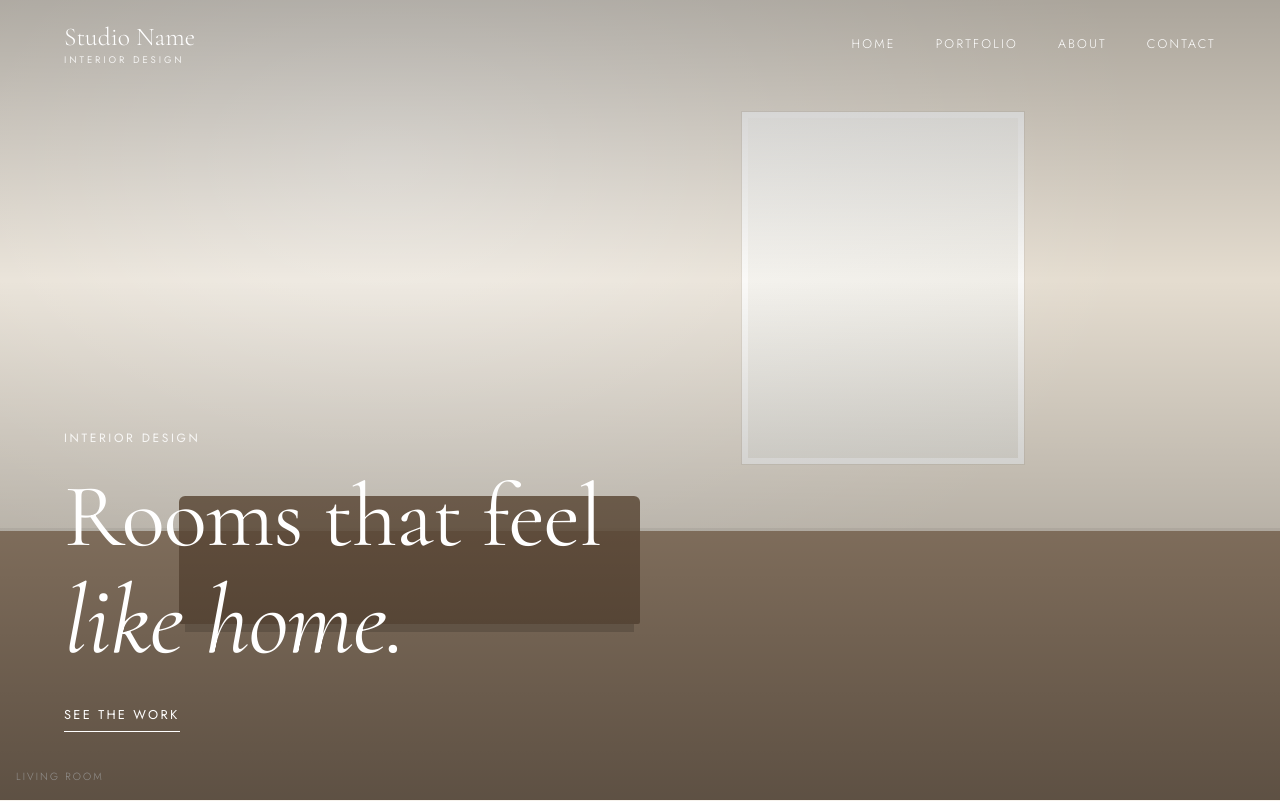
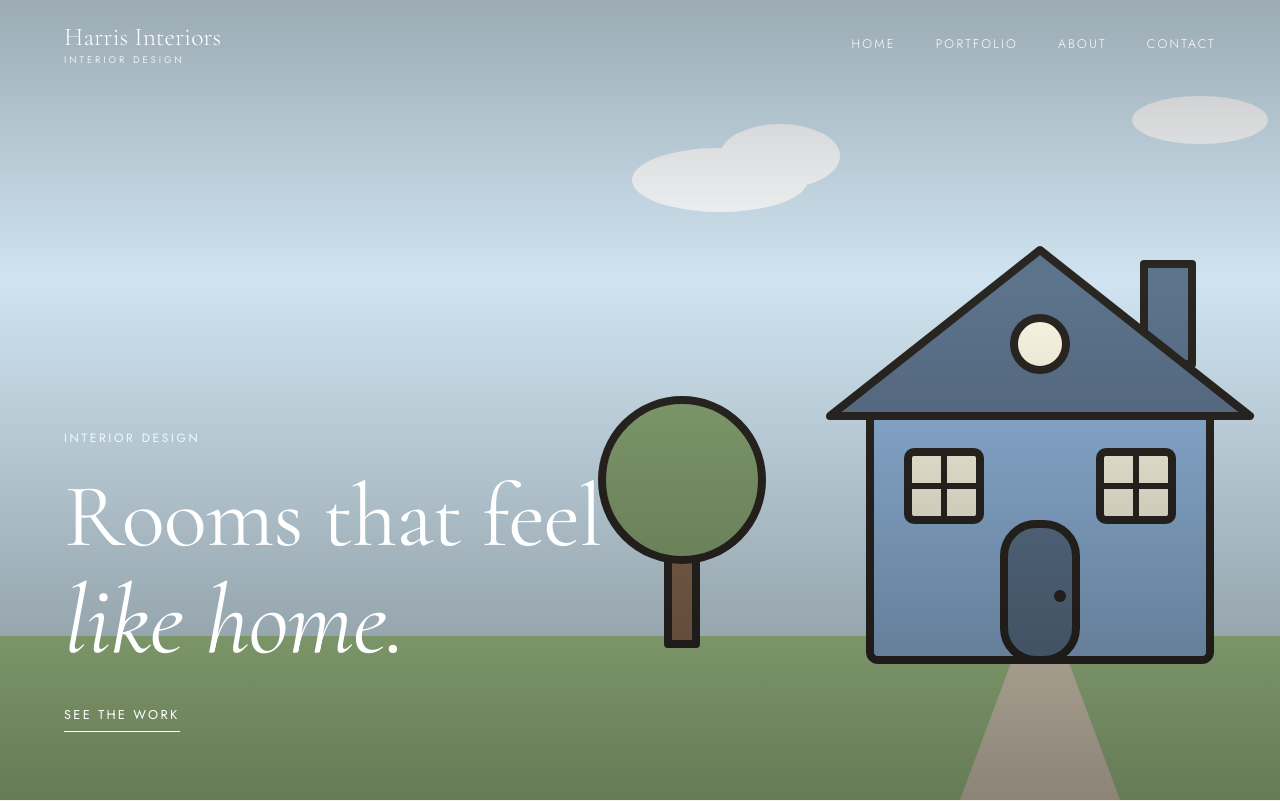
Before and after one commit to JontiH/melharris_website, a plain HTML site: page public/index.html in a window 1280 px wide. Shown: the top 801 px of the page. Drawn offline with Linux system fonts and the light colour scheme.

Commit message:
Rename to Harris Interiors and use cartoon houses as placeholder photos

```diff
--- a/public/assets/about.js
+++ b/public/assets/about.js
@@ -1,3 +1,3 @@
 import { picture } from "./site.js";
 
-document.getElementById("portrait").innerHTML = picture({ room: "Portrait", tone: ["#e2d8ca", "#c9b9a4", "#8a6a52"] });
+document.getElementById("portrait").innerHTML = picture({ room: "Portrait", house: "#e0cdb5", scene: 1 });
--- a/public/assets/home.js
+++ b/public/assets/home.js
@@ -2,6 +2,6 @@ import { picture, reveal } from "./site.js";
 import { PROJECTS } from "./projects.js";
 import { cardHtml } from "./cards.js";
 
-document.getElementById("hero-image").innerHTML = picture(PROJECTS[0].images[0], { eager: true });
+document.getElementById("hero-image").innerHTML = picture(PROJECTS[0].images[0], { eager: true, shift: 500 });
 document.getElementById("featured").innerHTML = PROJECTS.map(cardHtml).join("");
 reveal();
--- /dev/null
+++ b/public/assets/placeholder.js
@@ -0,0 +1,43 @@
+// Cartoon house drawn in place of a missing photo. `scene` picks the sky so a gallery of stand-ins isn't identical.
+const SCENES = [
+  { sky: "#cfe4f0", sun: "#ffe9a8", ground: "#a9cc8f" },
+  { sky: "#f6dcc4", sun: "#ffd27a", ground: "#b5c98a" },
+  { sky: "#e6d9ec", sun: "#fff1c9", ground: "#9fc497" },
+  { sky: "#2f3e5c", sun: "#f4f1de", ground: "#5d7a5a", night: true },
+];
+
+function shade(hex, amount) {
+  const n = parseInt(hex.slice(1), 16);
+  const c = [n >> 16, (n >> 8) & 255, n & 255].map((v) => Math.max(0, Math.min(255, Math.round(v * (1 + amount)))));
+  return `#${c.map((v) => v.toString(16).padStart(2, "0")).join("")}`;
+}
+
+// `shift` widens the canvas on the left and crops it just right of the house, which then sits at the right edge
+// on wide screens (room for overlaid text) and stays whole on phones.
+export function houseSvg(color = "#c9b8a3", scene = 0, shift = 0) {
+  const s = SCENES[scene % SCENES.length];
+  const roof = shade(color, -0.35);
+  const glass = s.night ? "#ffd86b" : "#fdf8e4";
+  const line = "#2a2622";
+  return `<svg viewBox="${-shift} 0 ${(shift ? 420 : 600) + shift} 400" preserveAspectRatio="${shift ? "xMaxYMax" : "xMidYMid"} slice" xmlns="http://www.w3.org/2000/svg" aria-hidden="true">
+  <rect x="${-shift}" width="${600 + shift}" height="400" fill="${s.sky}"/>
+  <circle cx="${470 - scene * 40}" cy="${80 + (scene % 2) * 20}" r="30" fill="${s.sun}"/>
+  ${s.night ? "" : `<g fill="#fff" opacity="0.9"><ellipse cx="140" cy="90" rx="44" ry="16"/><ellipse cx="170" cy="78" rx="30" ry="16"/><ellipse cx="380" cy="60" rx="34" ry="12"/></g>`}
+  <rect x="${-shift}" y="318" width="${600 + shift}" height="82" fill="${s.ground}"/>
+  <path d="M286 330 L314 330 L340 400 L260 400 Z" fill="#e8dcc6"/>
+  <g stroke="${line}" stroke-width="4" stroke-linejoin="round">
+    <rect x="352" y="132" width="24" height="50" fill="${roof}"/>
+    <rect x="215" y="200" width="170" height="130" rx="4" fill="${color}"/>
+    <path d="M195 208 L300 125 L405 208 Z" fill="${roof}"/>
+    <rect x="282" y="262" width="36" height="68" rx="16" fill="${roof}"/>
+    <rect x="234" y="226" width="36" height="34" rx="3" fill="${glass}"/>
+    <rect x="330" y="226" width="36" height="34" rx="3" fill="${glass}"/>
+    <path d="M252 226 V260 M234 243 H270 M348 226 V260 M330 243 H366" fill="none" stroke-width="3"/>
+    <circle cx="300" cy="172" r="13" fill="${glass}"/>
+    <rect x="114" y="262" width="14" height="60" fill="#8a6a52"/>
+    <circle cx="121" cy="240" r="40" fill="${shade(s.ground, -0.2)}"/>
+    <circle cx="486" cy="296" r="24" fill="${shade(s.ground, -0.12)}"/>
+  </g>
+  <circle cx="310" cy="298" r="3" fill="${line}"/>
+</svg>`;
+}
--- a/public/assets/projects.js
+++ b/public/assets/projects.js
@@ -1,8 +1,9 @@
 // Sample projects. Each image takes a `src` (path under /images/) once real photos exist;
-// until then `tone` sets the stand-in colours (wall, floor, accent).
+// until then it shows a cartoon house in the project's `house` colour.
 export const PROJECTS = [
   {
     slug: "victorian-family-home",
+    house: "#8fb3d9",
     title: "Victorian Family Home",
     location: "Toronto",
     year: 2025,
@@ -13,15 +14,16 @@ export const PROJECTS = [
       "Furniture was a mix of new upholstered pieces and the family's own antiques, re-covered in linens and wools that stand up to children and a dog.",
     ],
     images: [
-      { room: "Living room", tone: ["#e4dccf", "#9c8670", "#6f5843"] },
-      { room: "Kitchen", tone: ["#ece8e1", "#b8a58e", "#3f4a44"] },
-      { room: "Dining room", tone: ["#d8cbb8", "#8a7058", "#5b3f2c"] },
-      { room: "Stair hall", tone: ["#e9e2d6", "#a3896d", "#7a6450"] },
-      { room: "Primary bedroom", tone: ["#ddd6cc", "#b09a82", "#8b7d6b"] },
+      { room: "Living room" },
+      { room: "Kitchen" },
+      { room: "Dining room" },
+      { room: "Stair hall" },
+      { room: "Primary bedroom" },
     ],
   },
   {
     slug: "lakeside-cottage",
+    house: "#f2cf6b",
     title: "Lakeside Cottage",
     location: "Muskoka",
     year: 2024,
@@ -32,14 +34,15 @@ export const PROJECTS = [
       "Colours come from the view: pale greens and greys, weathered wood, and a little rust red.",
     ],
     images: [
-      { room: "Great room", tone: ["#dfe2da", "#a08a6c", "#5d6b5a"] },
-      { room: "Dining", tone: ["#e6e3db", "#9a7d5f", "#8c4a32"] },
-      { room: "Screened porch", tone: ["#d5dbd2", "#8f7a60", "#4f5d4f"] },
-      { room: "Bunk room", tone: ["#e8e4da", "#ad9472", "#6c7b6a"] },
+      { room: "Great room" },
+      { room: "Dining" },
+      { room: "Screened porch" },
+      { room: "Bunk room" },
     ],
   },
   {
     slug: "city-condo",
+    house: "#e39b88",
     title: "City Condo",
     location: "Toronto",
     year: 2024,
@@ -50,14 +53,15 @@ export const PROJECTS = [
       "A soft palette of stone, oak and cream keeps the small rooms quiet, with colour coming from the art.",
     ],
     images: [
-      { room: "Living room", tone: ["#ebe6de", "#8e7258", "#4a3b2e"] },
-      { room: "Kitchen", tone: ["#e7e3dc", "#c1b19c", "#5a524a"] },
-      { room: "Library wall", tone: ["#ddd3c4", "#7f644b", "#3e2f23"] },
-      { room: "Bedroom", tone: ["#e9e1d8", "#b8a18a", "#a07c6a"] },
+      { room: "Living room" },
+      { room: "Kitchen" },
+      { room: "Library wall" },
+      { room: "Bedroom" },
     ],
   },
   {
     slug: "farmhouse-kitchen",
+    house: "#9fc29a",
     title: "Farmhouse Kitchen",
     location: "Prince Edward County",
     year: 2023,
@@ -68,12 +72,19 @@ export const PROJECTS = [
       "Limewashed walls, unlacquered brass and reclaimed pine floors were chosen to age with the house.",
     ],
     images: [
-      { room: "Kitchen", tone: ["#ede6d9", "#9d7f5c", "#4d5a4c"] },
-      { room: "Island", tone: ["#e2d9ca", "#8a6c4c", "#b08d57"] },
-      { room: "Pantry", tone: ["#e8e1d3", "#a68a69", "#6d7b6e"] },
-      { room: "Mudroom", tone: ["#dad3c6", "#7d6a55", "#3f4c45"] },
+      { room: "Kitchen" },
+      { room: "Island" },
+      { room: "Pantry" },
+      { room: "Mudroom" },
     ],
   },
 ];
 
+for (const p of PROJECTS) {
+  p.images.forEach((img, i) => {
+    img.house ??= p.house;
+    img.scene ??= i;
+  });
+}
+
 export const bySlug = (slug) => PROJECTS.find((p) => p.slug === slug);
--- a/public/assets/site.css
+++ b/public/assets/site.css
@@ -185,48 +185,19 @@ body:not(.has-hero) main { padding-top: 7rem; }
   .site-footer > div:nth-child(2) { align-items: flex-start; }
 }
 
-/* Stand-in image: a wall, a floor line and a window, tinted per photo. */
-.ph {
-  position: relative;
-  width: 100%;
-  height: 100%;
-  min-height: 100%;
-  overflow: hidden;
-  background:
-    linear-gradient(180deg, transparent 0 66%, rgba(0, 0, 0, 0.06) 66% 66.4%, var(--floor) 66.4% 100%),
-    radial-gradient(ellipse at 30% 20%, rgba(255, 255, 255, 0.5), transparent 60%),
-    var(--wall);
-}
-.ph::before {
-  content: "";
-  position: absolute;
-  left: 58%;
-  top: 14%;
-  width: 22%;
-  height: 44%;
-  background: linear-gradient(160deg, #fbfaf7, #e7e4dc);
-  box-shadow: inset 0 0 0 6px rgba(255, 255, 255, 0.6), 0 0 0 1px rgba(0, 0, 0, 0.05);
-}
-.ph::after {
-  content: "";
-  position: absolute;
-  left: 14%;
-  bottom: 22%;
-  width: 36%;
-  height: 16%;
-  background: var(--accent);
-  border-radius: 6px 6px 2px 2px;
-  box-shadow: 0 14px 0 -6px rgba(0, 0, 0, 0.18);
-  opacity: 0.85;
-}
+/* Stand-in image until real photos exist. */
+.ph { position: relative; width: 100%; height: 100%; overflow: hidden; }
+.ph svg { display: block; width: 100%; height: 100%; }
 .ph span {
   position: absolute;
   left: 1rem;
   bottom: 0.9rem;
+  padding: 0.35rem 0.6rem;
+  background: rgba(255, 255, 255, 0.75);
   font-size: 0.65rem;
   letter-spacing: 0.2em;
   text-transform: uppercase;
-  color: rgba(255, 255, 255, 0.85);
+  color: var(--ink);
 }
 
 /* Media frames keep a fixed aspect ratio for both photos and stand-ins. */
@@ -407,3 +378,5 @@ form.contact { display: grid; gap: 1.75rem; }
   .reveal { opacity: 1; transform: none; transition: none; }
   .card .frame > * { transition: none; }
 }
+
+.hero .ph span, .card .ph span { display: none; }
--- a/public/assets/site.js
+++ b/public/assets/site.js
@@ -1,6 +1,8 @@
+import { houseSvg } from "./placeholder.js";
+
 // Studio details used in the header, footer and contact page. Placeholders until she picks them.
 export const SITE = {
-  name: "Studio Name",
+  name: "Harris Interiors",
   tagline: "Interior Design",
   email: "hello@example.com",
   city: "Toronto, Ontario",
@@ -49,14 +51,12 @@ function renderFooter(el) {
     <p class="footer-small">© ${new Date().getFullYear()} ${SITE.name}</p>`;
 }
 
-// Images without a src render as a tinted stand-in, so the layout can be judged before real photos exist.
-export function picture(img, { eager = false, sizes = "100vw" } = {}) {
+// Images without a src render as a cartoon house, so the layout can be judged before real photos exist.
+export function picture(img, { eager = false, sizes = "100vw", shift = 0 } = {}) {
   if (img.src) {
     return `<img src="${img.src}" alt="${img.alt || img.room || ""}" sizes="${sizes}" ${eager ? 'fetchpriority="high"' : 'loading="lazy"'}>`;
   }
-  const [wall, floor, accent] = img.tone || ["#d9d0c3", "#a89884", "#7d6a55"];
-  return `<div class="ph" role="img" aria-label="${img.room || "Photo"}" style="--wall:${wall};--floor:${floor};--accent:${accent}">
-    <span>${img.room || "Photo"}</span></div>`;
+  return `<div class="ph" role="img" aria-label="${img.room || "Photo"}">${houseSvg(img.house, img.scene, shift)}<span>${img.room || "Photo"}</span></div>`;
 }
 
 const header = document.querySelector("[data-site-header]");
--- a/public/index.html
+++ b/public/index.html
@@ -3,7 +3,7 @@
 <head>
   <meta charset="utf-8">
   <meta name="viewport" content="width=device-width, initial-scale=1">
-  <title>Studio Name · Interior Design</title>
+  <title>Harris Interiors · Interior Design</title>
   <meta name="description" content="Interior design for homes: renovations, furnishing and styling.">
   <link rel="icon" href="/assets/favicon.svg" type="image/svg+xml">
   <link rel="preload" href="/assets/fonts/cormorant-garamond-normal.woff2" as="font" type="font/woff2" crossorigin>
```
Also changed, not shown: public/404.html (+1 -1 lines), public/about/index.html (+2 -2 lines), public/contact/index.html (+1 -1 lines), public/portfolio/index.html (+1 -1 lines), public/portfolio/project.html (+1 -1 lines), public/assets/favicon.svg, 4 other files.
